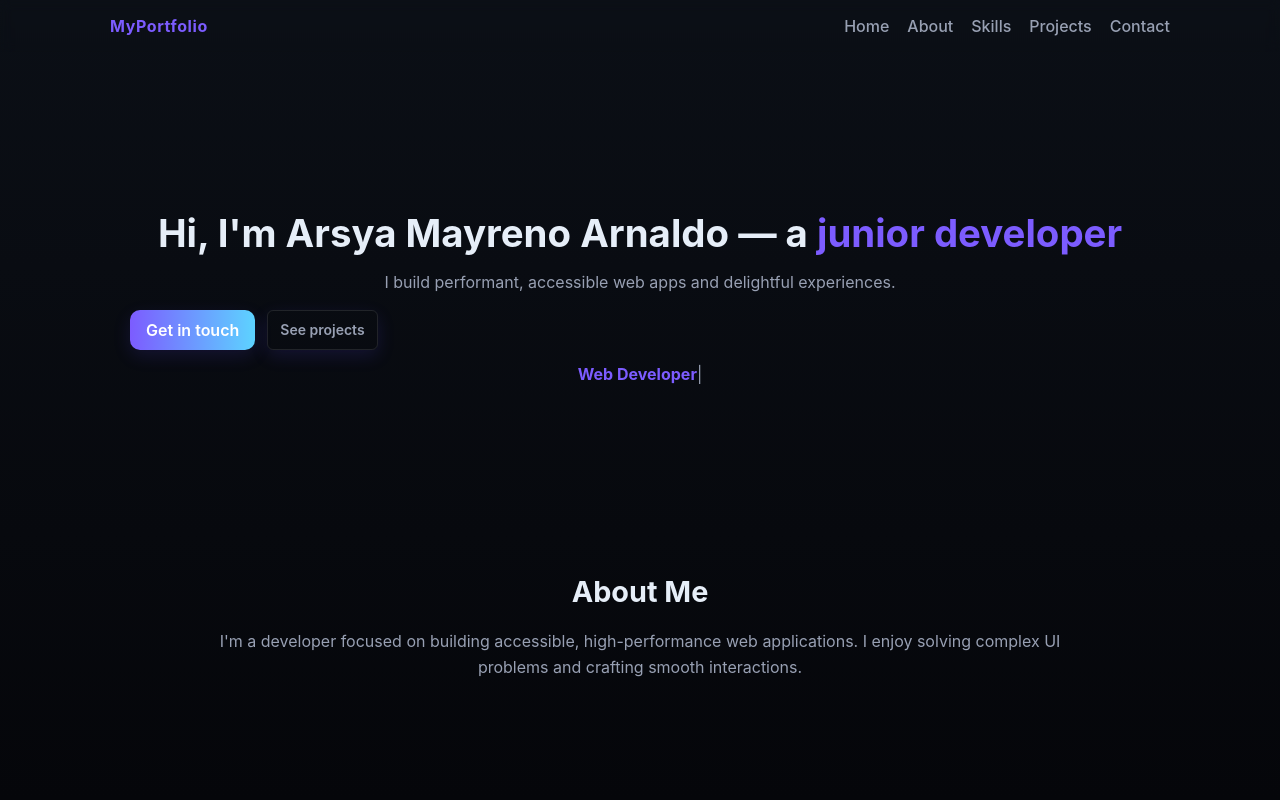
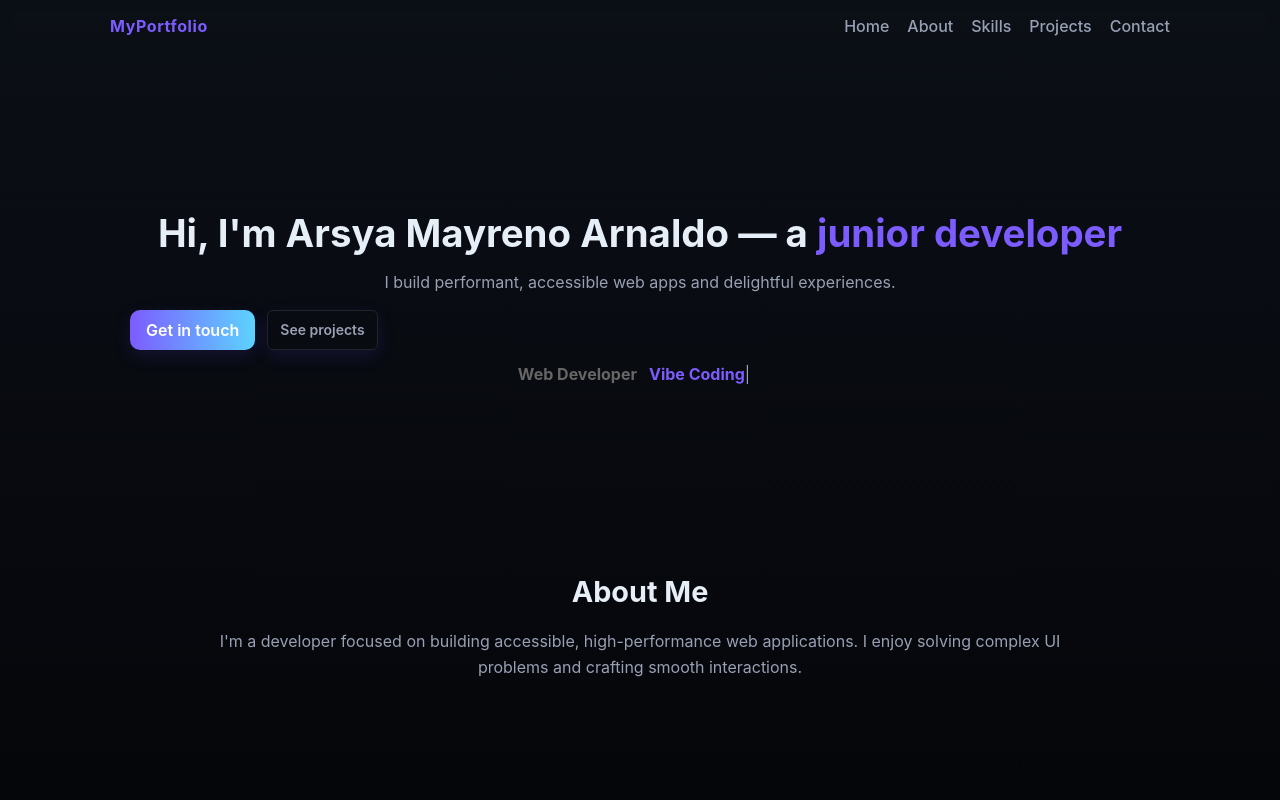
Before and after one commit to Reno11052009/portofolio, a React (Vite) app: page / in a window 1280 px wide. Shown: the top 800 px of the page. Built offline with nearby package versions, Linux system fonts and the light colour scheme.

Commit message:
type_writer

```diff
--- a/src/components/Hero.jsx
+++ b/src/components/Hero.jsx
@@ -17,7 +17,7 @@ export default function Hero(){
             <button className="btn">Get in touch</button>
             <a href="#projects" className="btn btn--ghost">See projects</a>
           </div>
-          <div className="hero__roles"><Typewriter roles={["Web Developer","Game Developer","UI Engineer"]} /></div>
+          <div className="hero__roles"><Typewriter roles={["Web Developer","Vibe Coding"]} /></div>
         </motion.div>
 
         {/* <motion.div className="hero__avatar" variants={avatar} initial="initial" animate="animate">
--- a/src/components/Typewriter.jsx
+++ b/src/components/Typewriter.jsx
@@ -1,31 +1,45 @@
 import React, { useEffect, useState } from 'react'
 
-export default function Typewriter({ roles = [] , speed=120, hold=1400}){
-  const [idx,setIdx] = useState(0)
-  const [subidx,setSubidx] = useState(0)
-  const [reverse,setReverse] = useState(false)
+export default function Typewriter({ roles = [], speed=120, hold=1400 }){
+  const [idx, setIdx] = useState(0)
+  const [subidx, setSubidx] = useState(0)
+  const [reverse, setReverse] = useState(false)
 
-  useEffect(()=>{
+  useEffect(() => {
     if(!roles.length) return
     const current = roles[idx]
-    let timeout = null
-    if(!reverse && subidx<=current.length){
-      timeout = setTimeout(()=> setSubidx(s=>s+1), speed)
-    } else if(reverse && subidx>=0){
-      timeout = setTimeout(()=> setSubidx(s=>s-1), speed/2)
-    } else if(subidx === current.length){
-      timeout = setTimeout(()=> setReverse(true), hold)
-    } else if(reverse && subidx===0){
+
+    if(!reverse && subidx < current.length){
+      const timeout = setTimeout(() => setSubidx(s => s + 1), speed)
+      return () => clearTimeout(timeout)
+    }
+
+    if(!reverse && subidx === current.length){
+      const timeout = setTimeout(() => setReverse(true), hold)
+      return () => clearTimeout(timeout)
+    }
+
+    if(reverse && subidx > 0){
+      const timeout = setTimeout(() => setSubidx(s => s - 1), speed / 2)
+      return () => clearTimeout(timeout)
+    }
+
+    if(reverse && subidx === 0){
       setReverse(false)
-      setIdx(i=> (i+1) % roles.length)
+      setIdx(i => (i + 1) % roles.length)
     }
-    return ()=> clearTimeout(timeout)
-  },[roles,idx,subidx,reverse,speed,hold])
+  }, [roles, idx, subidx, reverse, speed, hold])
 
   return (
-    <span style={{whiteSpace:'nowrap'}} className="typewriter">
-      <strong style={{color:'var(--accent)'}}>{roles[idx].slice(0,subidx)}</strong>
-      <span className="cursor">|</span>
+    <span className="typewriter">
+      {roles.map((role, i) => (
+        <span key={i} style={{marginRight: '12px'}}>
+          <strong style={{color: i === idx ? 'var(--accent)' : '#666'}}>
+            {i === idx ? role.slice(0, subidx) : role}
+          </strong>
+          {i === idx && <span className="cursor">|</span>}
+        </span>
+      ))}
     </span>
   )
 }
--- a/src/data/skills.js
+++ b/src/data/skills.js
@@ -1,11 +1,11 @@
 const skills = [
   {name:'JavaScript', level:70},
-  {name:'React', level:75},
+  {name:'React', level:70},
   {name:"Laravel", level:80},
   {name:"PHP", level:80},
   {name:"NodeJS", level:70},
   {name:"Python", level:75},
-  {name:"Flutter", level:70},
+  {name:"Flutter", level:50},
   {name:"Django", level:50},
 ]
 
```
